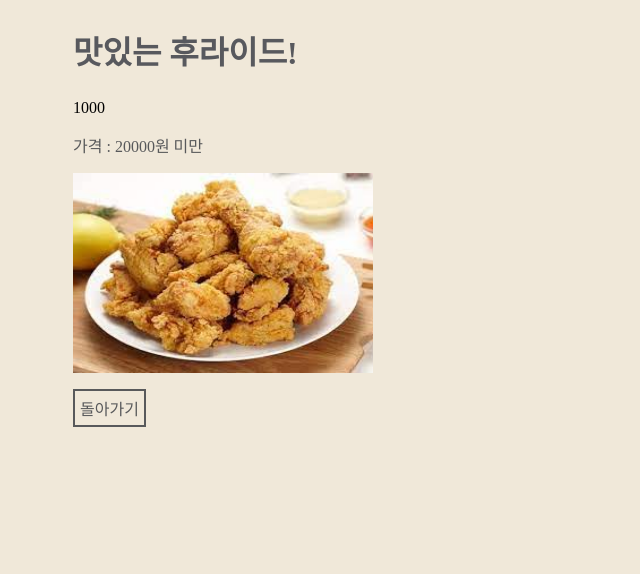
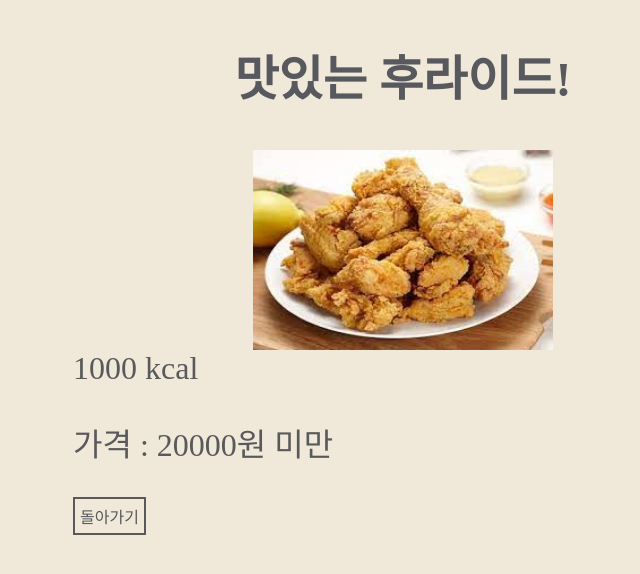
Before and after one commit to IT-HONGREAT/django_food_project, a Django app: page /foods/menu/1/ in a window 1280 px wide. Shown: the top 574 px of the page, without its empty margins (237-877 px from the left). Run offline with Django 3.2, Linux system fonts and the light colour scheme; data comes from the database, SQL or seed files in the repository; parts of the project's set-up code (start-up, migrations or seed data) failed here and were passed over; some web fonts are replaced.

Commit message:
반응형으로 일부 수정중

```diff
--- a/foods/static/foods/css/styles_detail.css
+++ b/foods/static/foods/css/styles_detail.css
@@ -12,8 +12,9 @@ body {
 }
 
 h2 {
-  font-size:32px;
+  font-size:3rem;
   color: #58595e;
+  text-align:center
 }
 
 .header h3 {
@@ -34,15 +35,19 @@ h2 {
 
 .food-detail p {
   color: #58595b;
-  font-size: 16px;
-  text-align: left;
+  font-size: 2rem;
+  text-align:left;
 }
 
 .food-detail img {
     display: block;
-    margin-bottom: 16px;
+
     width: 300px;
     height: 200px;
+    margin-left:auto;
+    margin-right:auto;
+
+
 }
 
 .food-detail a {
@@ -52,5 +57,13 @@ h2 {
   border: #58595b 2px solid;
   padding: 5px;
   display: inline-block;
+  margin-left:auto;
+  margin-right:auto;
 
 }
+
+.food-detail div {
+  color: #58595b;
+  font-size: 2rem;
+  text-align: left;
+}
--- a/foods/templates/foods/detail.html
+++ b/foods/templates/foods/detail.html
@@ -10,10 +10,11 @@
 <body>
 <div class="food-detail">
   <h2>{{menu.name}}</h2>
-<div>{{menu.calorie}}</div>
-<p>{{menu.description}}</p>
 
 <img src={% get_static_prefix %}{{menu.img_path}} />
+
+<div>{{menu.calorie}} kcal</div>
+<p>{{menu.description}}</p>
 
 <a href="/foods/menu/">돌아가기</a
 </body>
```
